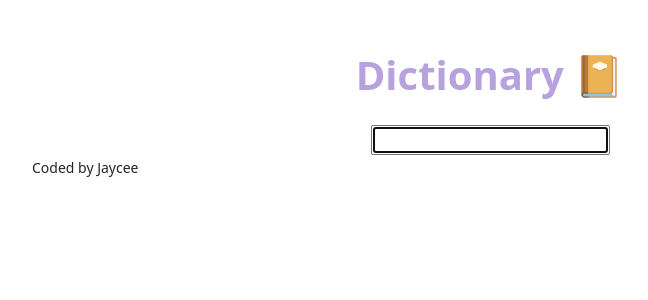
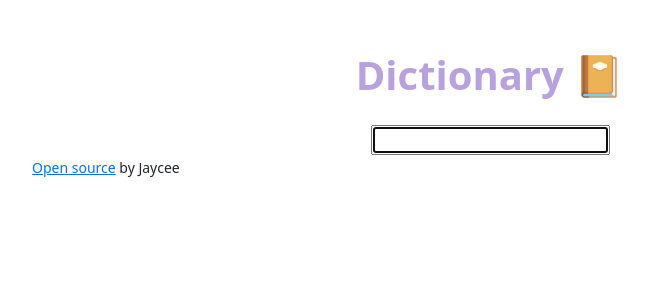
Before and after one commit to jayceeth/dictionary-project, a React (Create React App) app: page / in a window 1280 px wide. Shown: the top 300 px of the page, without its empty margins (150-798 px from the left). Built offline with nearby package versions, Linux system fonts and the light colour scheme.

Commit message:
Added the github link

```diff
--- a/src/App.js
+++ b/src/App.js
@@ -11,7 +11,7 @@ function App() {
         <SearchEngine />
         </main>
         <footer className="app-footer">
-          <small>Coded by Jaycee</small>
+          <small><a href="https://github.com/jayceeth/dictionary-project">Open source</a> by Jaycee</small>
         </footer>
       </div>
     </div>
```
